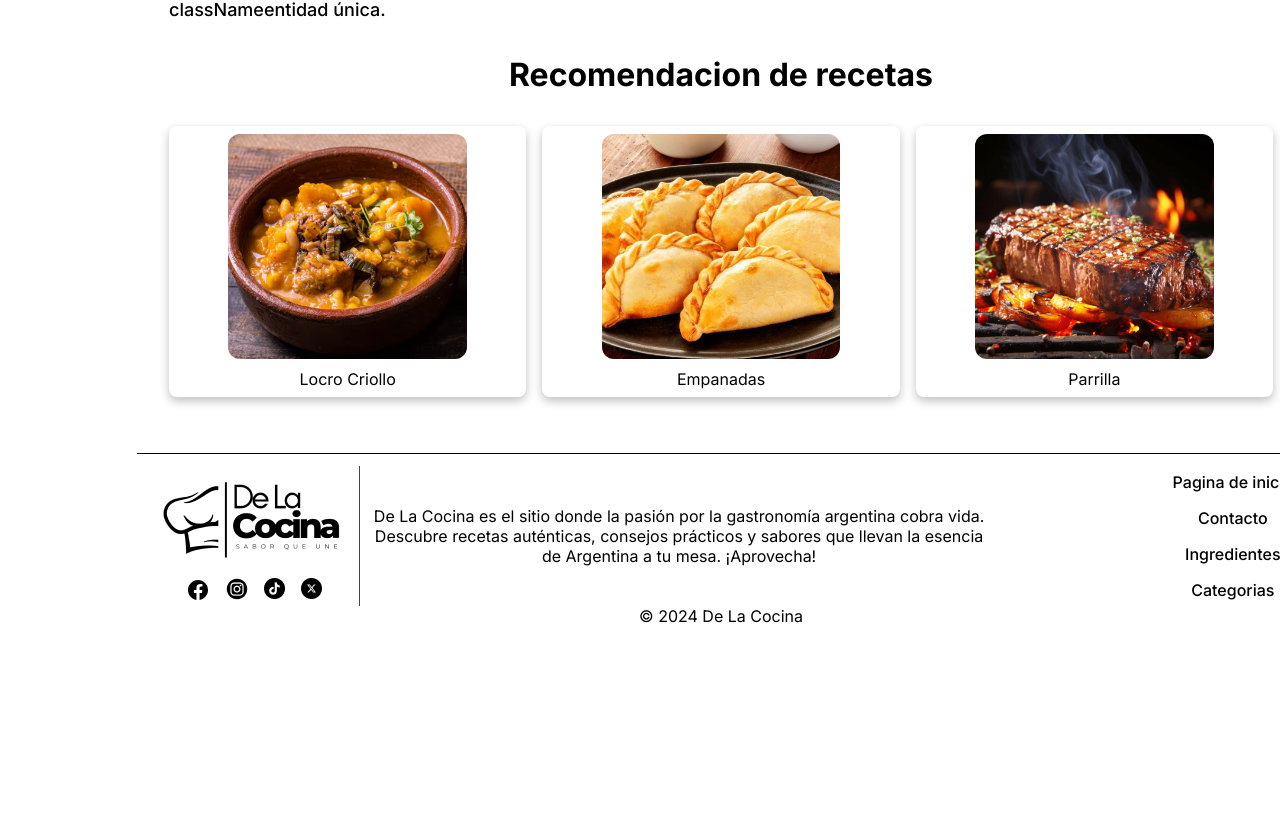
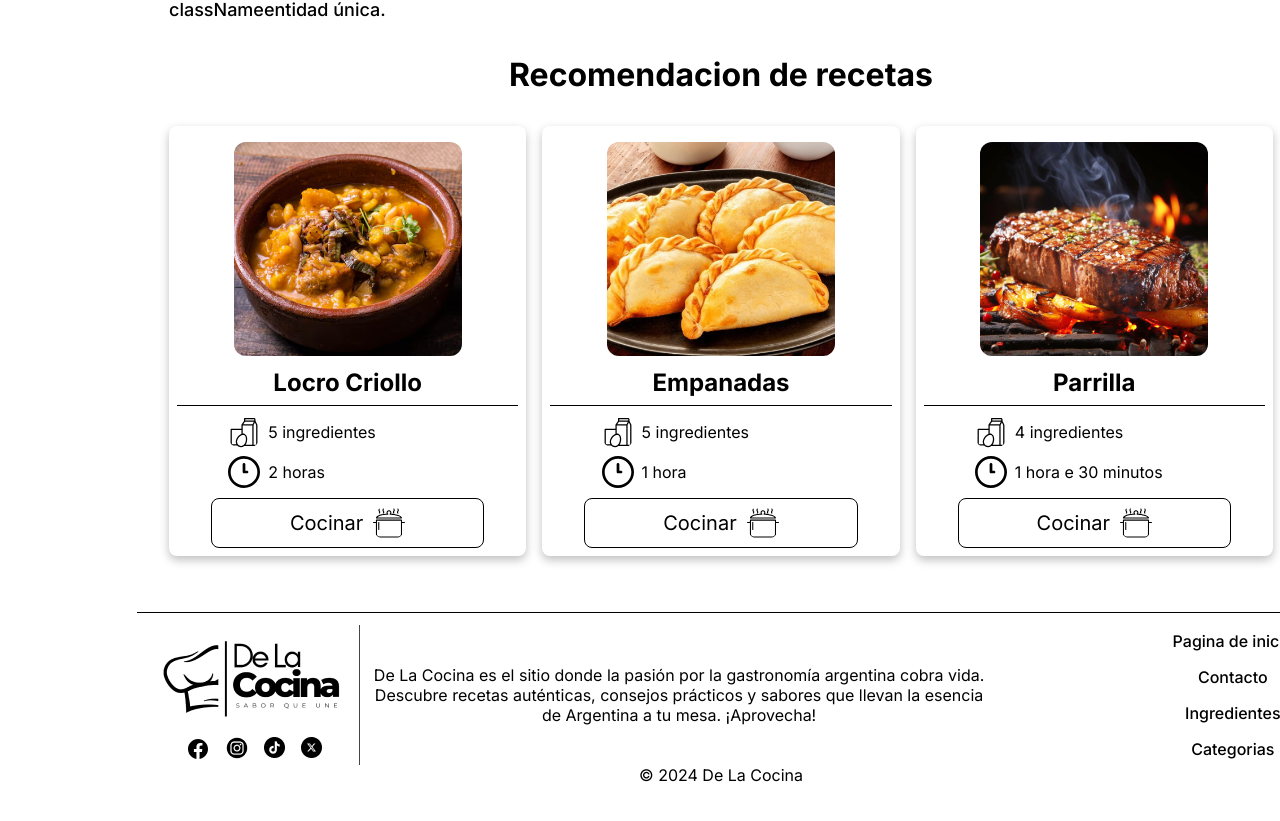
Before and after one commit to joao-victor-f/receitas-projeto-de-ensino, a React (Vite) app: page /categorias in a window 1280 px wide. Shown: the part 2171-2992 px from the top of the page. Before the commit the page ends 2865 px from the top, so only its background shows below. Built offline with nearby package versions, Linux system fonts and the light colour scheme.

Commit message:
modificações no componente de receita

```diff
--- a/src/components/receita/Receita.tsx
+++ b/src/components/receita/Receita.tsx
@@ -1,10 +1,29 @@
 import React from 'react';
 import styles from "./receita.module.css";
+import { formatarTempo } from '../../lib/utils';
+import { Link } from 'react-router-dom';
+
 export default function Receita(props) {
     return (
         <article className={styles.receita}>
-            <img src={props.receita.imagemURL}/>
-            <span>{props.receita.nome}</span>
+            <div className={styles.receita_container}>
+                <img src={props.receita.imagemURL}/>
+                <span>{props.receita.nome}</span>
+            </div>
+            <div className={styles.info_container}>
+                <div className={styles.ingredientes_container}>
+                    <img src="/icons/ingredientes.svg" />
+                    <span>{`${props.receita.ingredientes.length} ingredientes`}</span>
+                </div>
+                <div className={styles.tempo_container}>
+                    <img src="/icons/relogio.svg" />
+                    <span>{`${formatarTempo(props.receita.tempoDePreparacao)}`}</span>
+                </div>
+            </div>
+            <div className={styles.cozinhar_container}>
+                <a>Cocinar</a>
+                <img src="/icons/panela.svg" />
+            </div>
         </article>
     );
 }
--- a/src/components/receita/receita.module.css
+++ b/src/components/receita/receita.module.css
@@ -19,3 +19,56 @@
 .receita:hover {
     transform: scale(1.04);
 }
+
+.receita_container {
+    display: flex;
+    flex-direction: column;
+    align-items: center;
+    gap: 12px;
+    padding: 8px;
+    border-bottom: 1px solid black;
+    font-size: 24px;
+    font-weight: bold;
+}
+
+.info_container {
+    display: flex;
+    flex-direction: column;
+    align-items: start;
+    width: 70%;
+    gap: 8px;
+}
+
+.info_container img {
+    width: 32px;
+    height: 32px;
+}
+
+.cozinhar_container img {
+    width: 32px;
+    height: 32px;
+}
+
+.ingredientes_container {
+    display: flex;
+    align-items: center;
+    gap: 8px;
+}
+
+.tempo_container {
+    display: flex;
+    align-items: center;
+    gap: 8px;
+}
+
+.cozinhar_container {
+    border: 1px solid black;
+    border-radius: 8px;
+    width: 80%;
+    display: flex;
+    align-items: center;
+    justify-content: center;
+    gap: 10px;
+    font-size: 20px;
+    padding: 8px;
+}
```
